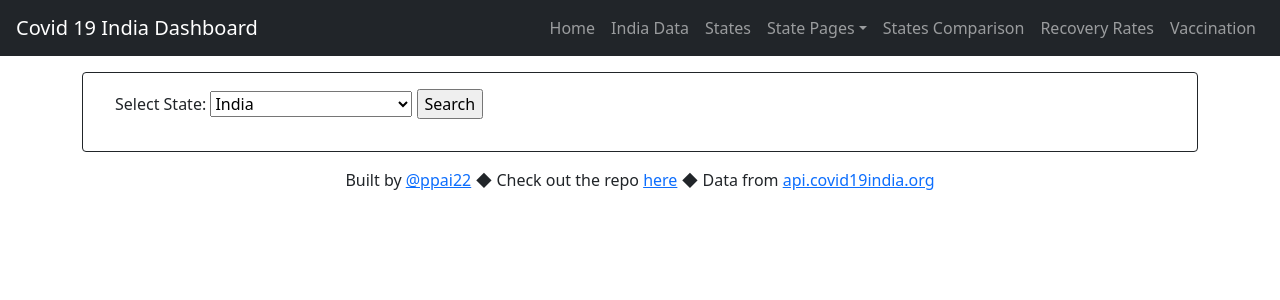
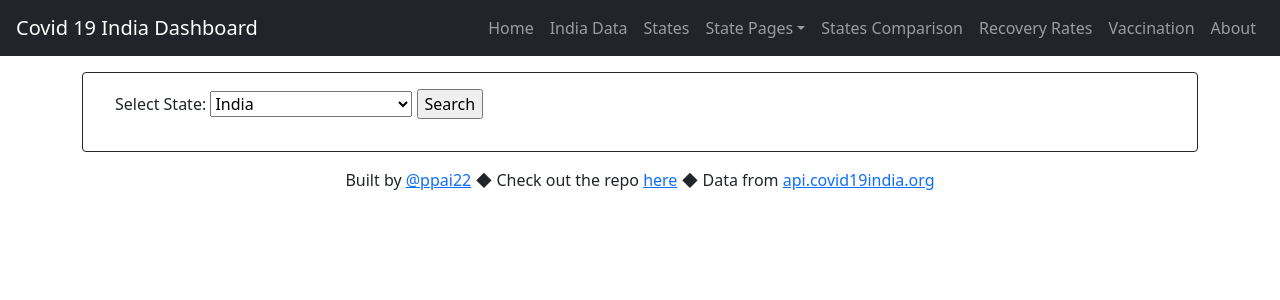
Before and after one commit to ppai22/covid19-india-dashboard-flask, a Flask app: page /states/ in a window 1280 px wide. Shown: the top 300 px of the page. Run offline with Flask 2, Linux system fonts and the light colour scheme; some libraries are stand-ins or nearby versions.

```diff
--- a/templates/base.html
+++ b/templates/base.html
@@ -43,6 +43,9 @@
                 <li class="nav-item">
                     <a class="nav-link" href="/vaccination/">Vaccination</a>
                 </li>
+                <li class="nav-item">
+                    <a class="nav-link" href="https://github.com/ppai22/covid19-india-dashboard-flask/blob/main/README.md">About</a>
+                </li>
             </ul>
         </div>
     </nav>
```
